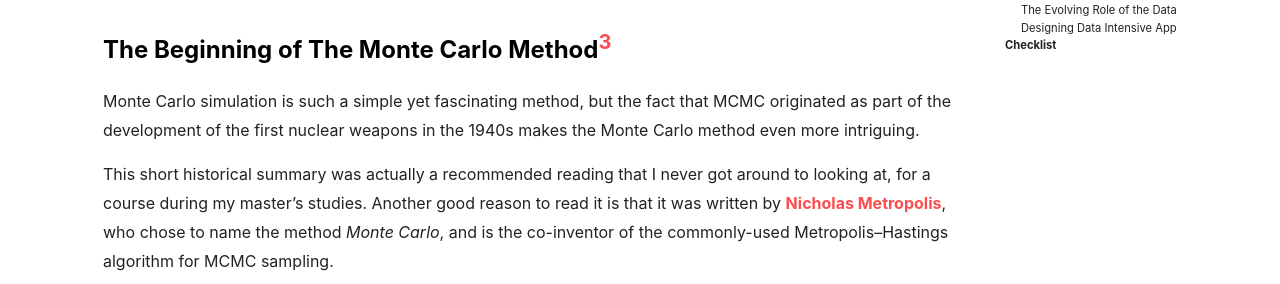
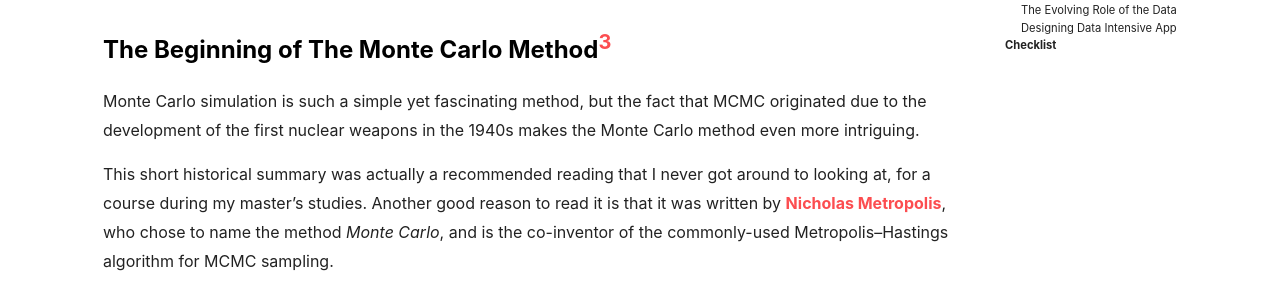
Before and after one commit to eonu/eonu.github.io, a Jekyll site: the page built from _posts/2022-01-11-to-read.md, in a window 1280 px wide and 900 px high, scrolled down 1439 px. Shown: the part 169-453 px from the top of the window. Built offline with Jekyll 4.4.1, drawn with Linux system fonts in a browser that asks for light colours; nearby versions of some CDN libraries; formulas are drawn with MathJax 3; comment, search, counter and statistics services are not loaded.

Commit message:
Update to-read

```diff
--- a/_posts/2022-01-11-to-read.md
+++ b/_posts/2022-01-11-to-read.md
@@ -42,7 +42,7 @@ While Python is my preferred language for scientific programming, I am only fami
 
 ### The Beginning of The Monte Carlo Method[^3]
 
-Monte Carlo simulation is such a simple yet fascinating method, but the fact that MCMC originated as part of the development of the first nuclear weapons in the 1940s makes the Monte Carlo method even more intriguing.
+Monte Carlo simulation is such a simple yet fascinating method, but the fact that MCMC originated due to the development of the first nuclear weapons in the 1940s makes the Monte Carlo method even more intriguing.
 
 This short historical summary was actually a recommended reading that I never got around to looking at, for a course during my master's studies. Another good reason to read it is that it was written by [Nicholas Metropolis](https://en.wikipedia.org/wiki/Nicholas_Metropolis), who chose to name the method _Monte Carlo_, and is the co-inventor of the commonly-used Metropolis--Hastings algorithm for MCMC sampling.
 
@@ -106,7 +106,7 @@ I am interested in reading this for the same reasons as _The Evolving Role of th
 
 - [ ] Bayesian Statistics and Modelling
 - [ ] Bayesian Modeling and Computation in Python
-- [ ] The Beginning of The Monte Carlo Method
+- [x] The Beginning of The Monte Carlo Method
 - [ ] Dropout as a Bayesian Approximation: Representing Model Uncertainty in Deep Learning
 - [ ] Combining Character and Word Information in Neural Machine Translation Using a Multi-Level Attention
 - [ ] The Data Warehouse Toolkit
```
